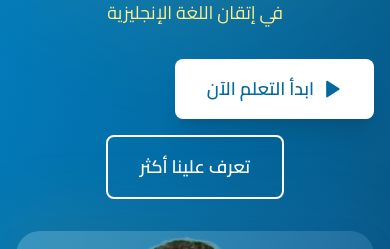
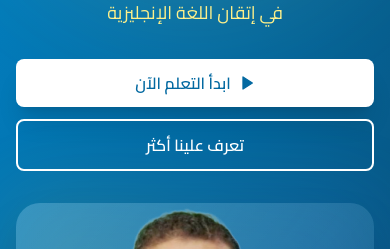
Before and after one commit to ToqaMohamedDev/alaaabodahab, a Next.js app: page / in a window 390 px wide. Shown: the part 461-710 px from the top of the page. Built offline with nearby package versions, Linux system fonts and the light colour scheme; no server answers; the database is empty.

Commit message:
إصلاح تخطيط الأزرار على الموبايل - جعلها في عمود مع مسافات مناسبة

```diff
--- a/app/page.tsx
+++ b/app/page.tsx
@@ -352,23 +352,23 @@ export default function Home() {
                 initial={{ opacity: 0, y: 20 }}
                 animate={{ opacity: 1, y: 0 }}
                 transition={{ duration: 0.8, delay: 0.6, ease: "easeOut" }}
-                className="flex flex-col sm:flex-row gap-4 justify-center md:justify-start"
+                className="flex flex-col sm:flex-row gap-3 sm:gap-4 justify-center md:justify-start w-full sm:w-auto"
               >
-                <Link href="/videos">
+                <Link href="/videos" className="w-full sm:w-auto">
                   <motion.button
                     whileHover={{ scale: 1.05, boxShadow: "0 20px 25px -5px rgba(0, 0, 0, 0.3)" }}
                     whileTap={{ scale: 0.95 }}
-                    className="bg-white text-primary-700 px-8 py-4 rounded-lg font-semibold text-lg shadow-xl hover:shadow-2xl transition-all flex items-center space-x-2 space-x-reverse"
+                    className="bg-white text-primary-700 px-6 sm:px-8 py-3 sm:py-4 rounded-lg font-semibold text-base sm:text-lg shadow-xl hover:shadow-2xl transition-all flex items-center justify-center space-x-2 space-x-reverse w-full sm:w-auto"
                   >
-                    <Play className="h-5 w-5" fill="currentColor" />
+                    <Play className="h-4 w-4 sm:h-5 sm:w-5" fill="currentColor" />
                     <span>ابدأ التعلم الآن</span>
                   </motion.button>
                 </Link>
-                <Link href="/about">
+                <Link href="/about" className="w-full sm:w-auto">
                   <motion.button
                     whileHover={{ scale: 1.05 }}
                     whileTap={{ scale: 0.95 }}
-                    className="bg-transparent border-2 border-white text-white px-8 py-4 rounded-lg font-semibold text-lg hover:bg-white hover:text-primary-700 transition-all"
+                    className="bg-transparent border-2 border-white text-white px-6 sm:px-8 py-3 sm:py-4 rounded-lg font-semibold text-base sm:text-lg hover:bg-white hover:text-primary-700 transition-all w-full sm:w-auto"
                   >
                     تعرف علينا أكثر
                   </motion.button>
```
